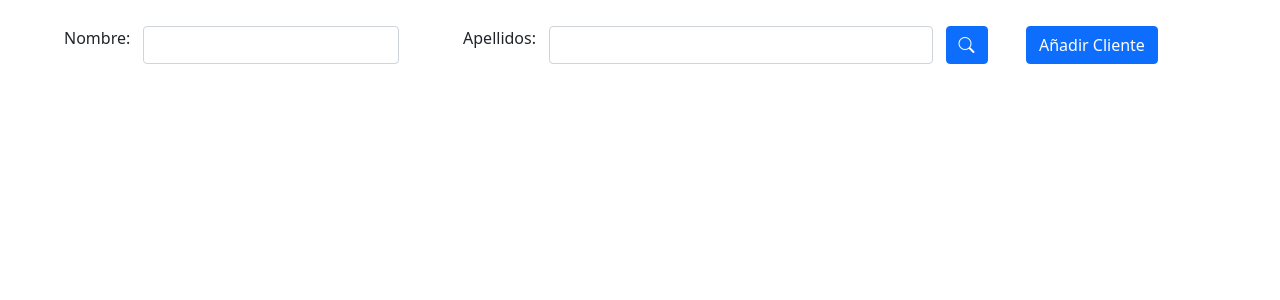
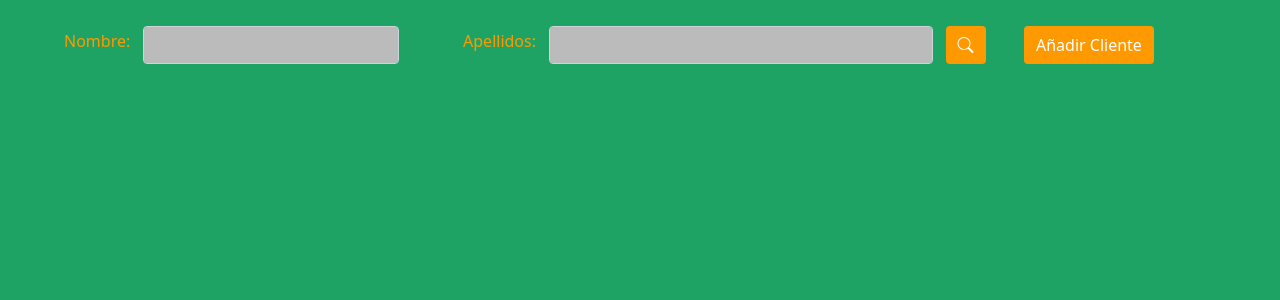
Before and after one commit to elmaykhel/FinalProject_DAW, a PHP site: page /clientes.php in a window 1280 px wide. Shown: the top 300 px of the page. Run offline with PHP 8.4, Linux system fonts and the light colour scheme.

Commit message:
canvis css y modal

```diff
--- a/clientes.php
+++ b/clientes.php
@@ -11,9 +11,9 @@
 </head>
 <body>
     <div class="formu">
-        <label class="form-label">Nombre: </label>
+        <label class="form-label mainLabel">Nombre: </label>
         <input type="text" name="nombre" id="nombre" class="form-control main">
-        <label class="form-label">Apellidos: </label>
+        <label class="form-label mainLabel">Apellidos: </label>
         <input type="text" name="apellidos" id="apellidos" class="form-control main">
         <button class="btn btn-primary bi bi-search" id="boton"></button>
         <button class="btn btn-primary" id="cliente">Añadir Cliente</button>
--- a/css/clientes.css
+++ b/css/clientes.css
@@ -1,3 +1,7 @@
+body{
+    background-color: #1ea365;
+}
+
 .formu{
     margin-top: 2%;
     display: flex;
@@ -10,9 +14,12 @@
 .main{
     max-width: 30%;
     margin-left: 1%;
+    background-color:rgb(187, 187, 187);
 }
 
-label{
+.mainLabel{
+    margin-top: 0.3%;
+    color: #ff9900;
     margin-left: 5%;
 }
 
@@ -35,3 +42,12 @@ button{
 .ficha{
     display: flex;
 }
+
+.btn{
+    background-color: #ff9900;
+    border: #ff9900;
+}
+
+.btn:hover{
+    background-color: #ff9900;
+}
```
Also changed, not shown: css/main.css (+10 -2 lines), main.php (+3 -8 lines), img/stock.png (added).
